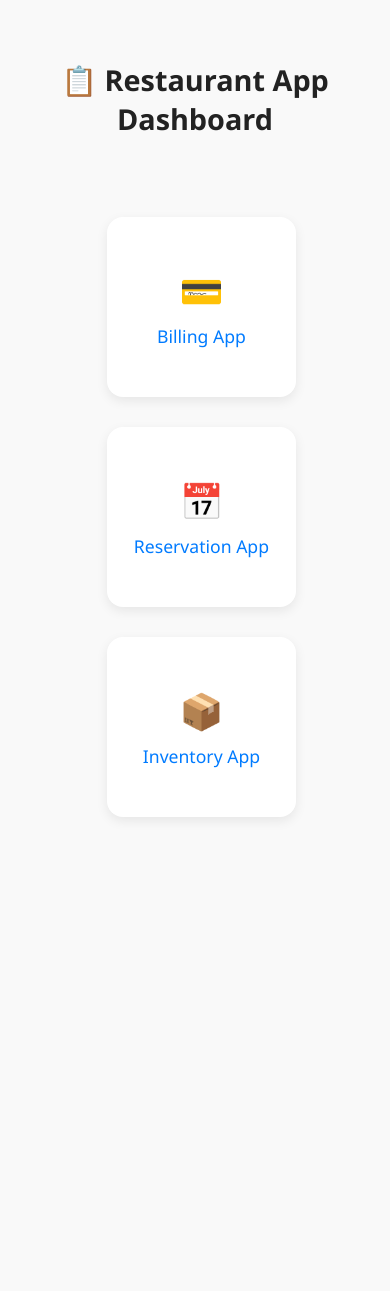
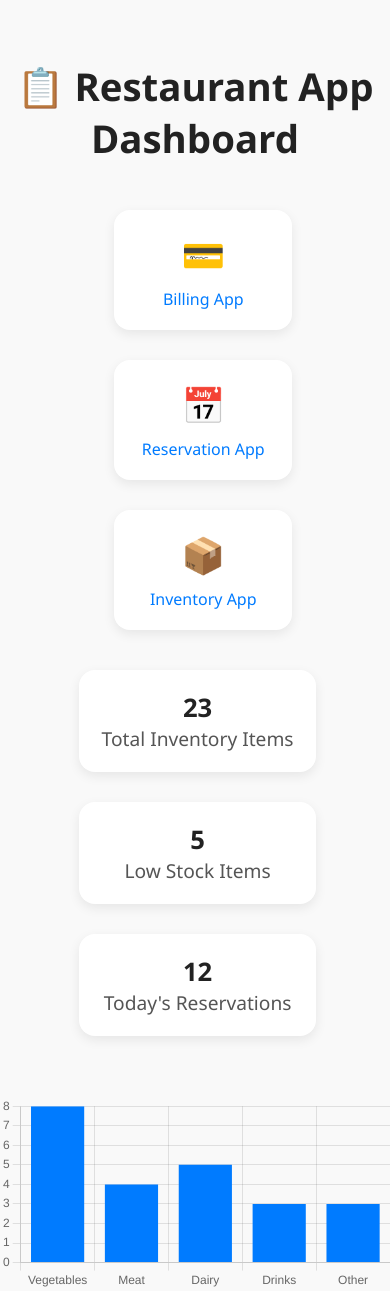
Before and after one commit to migglepiggle/flask-homepage, a Python web app: template templates/index.html in a window 390 px wide. Before the commit the page ends 819 px from the top, so only its background shows below. Run offline with Jinja, Linux system fonts and the light colour scheme; the template is opened without the code that fills it, so the values that code supplies are empty.

Commit message:
Phase 4: Add summary panels and Chart.js bar chart

```diff
--- a/templates/index.html
+++ b/templates/index.html
@@ -4,6 +4,7 @@
   <meta charset="UTF-8" />
   <meta name="viewport" content="width=device-width, initial-scale=1.0"/>
   <title>Restaurant Dashboard</title>
+  <script src="https://cdn.jsdelivr.net/npm/chart.js"></script>
 
   <style>
     :root {
@@ -33,17 +34,16 @@
       padding: 0 16px;
     }
 
-    .dashboard {
+    .dashboard, .summary-cards {
       display: flex;
       flex-wrap: wrap;
       justify-content: center;
-      margin-top: 40px;
       gap: 30px;
       padding: 20px;
       max-width: 1000px;
     }
 
-    .card {
+    .card, .summary {
       background: var(--card-bg);
       border-radius: 16px;
       box-shadow: 0 4px 12px var(--shadow);
@@ -58,7 +58,6 @@
       justify-content: center;
       transition: transform 0.3s ease, box-shadow 0.3s ease;
       animation: popIn 0.5s ease forwards;
-      touch-action: manipulation;
     }
 
     .card:hover {
@@ -71,21 +70,32 @@
       margin-bottom: 10px;
     }
 
+    .summary h3 {
+      margin: 0;
+      font-size: 1.6rem;
+      color: var(--text);
+    }
+
+    .summary span {
+      font-size: 1.2rem;
+      color: #555;
+    }
+
+    canvas {
+      max-width: 100%;
+      margin-top: 40px;
+    }
+
     @media (max-width: 768px) {
-      h1 {
-        font-size: 1.8rem;
-      }
-
-      .dashboard {
+      .dashboard, .summary-cards {
         flex-direction: column;
         align-items: center;
       }
 
-      .card {
+      .card, .summary {
         width: 85%;
         max-width: 350px;
-        height: 140px;
-        font-size: 1.1rem;
+        height: auto;
       }
 
       .emoji {
@@ -108,6 +118,7 @@
 <body>
   <h1>📋 Restaurant App Dashboard</h1>
 
+  <!-- App Links -->
   <div class="dashboard">
     <a href="https://your-billing-app.onrender.com" class="card" target="_blank">
       <div class="emoji">💳</div>
@@ -122,5 +133,51 @@
       <div>Inventory App</div>
     </a>
   </div>
+
+  <!-- Summary Panels -->
+  <div class="summary-cards">
+    <div class="summary">
+      <h3>23</h3>
+      <span>Total Inventory Items</span>
+    </div>
+    <div class="summary">
+      <h3>5</h3>
+      <span>Low Stock Items</span>
+    </div>
+    <div class="summary">
+      <h3>12</h3>
+      <span>Today's Reservations</span>
+    </div>
+  </div>
+
+  <!-- Chart.js -->
+  <canvas id="inventoryChart" width="600" height="300"></canvas>
+
+  <script>
+    const ctx = document.getElementById('inventoryChart').getContext('2d');
+    new Chart(ctx, {
+      type: 'bar',
+      data: {
+        labels: ['Vegetables', 'Meat', 'Dairy', 'Drinks', 'Other'],
+        datasets: [{
+          label: 'Inventory by Category',
+          data: [8, 4, 5, 3, 3],
+          backgroundColor: '#007BFF',
+        }]
+      },
+      options: {
+        responsive: true,
+        plugins: {
+          legend: { display: false }
+        },
+        scales: {
+          y: {
+            beginAtZero: true,
+            ticks: { stepSize: 1 }
+          }
+        }
+      }
+    });
+  </script>
 </body>
 </html>
```
